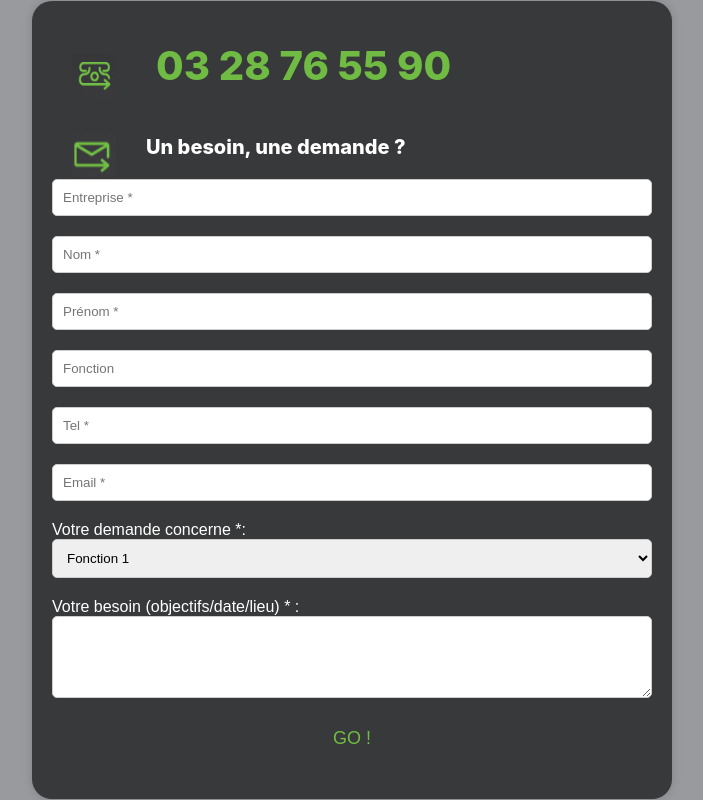
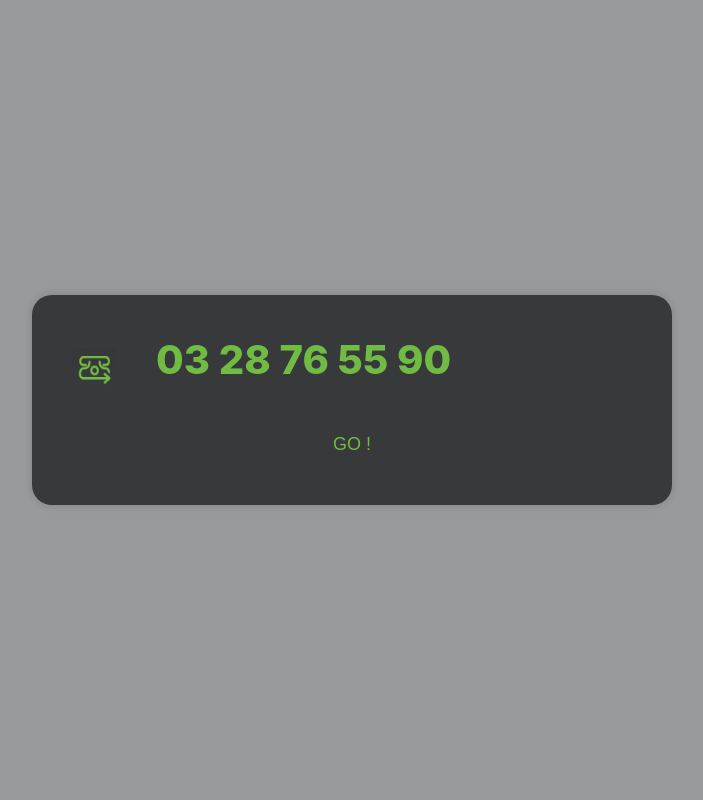
Before and after one commit to AxaZze/test_technique, a PHP site: page / in a window 1280 px wide. Shown: the whole page, without its empty margins (288-991 px from the left). Run offline with PHP 8.4, Linux system fonts and the light colour scheme.

Commit message:
Ajout commentaire

```diff
--- a/formulaire/index.php
+++ b/formulaire/index.php
@@ -1,15 +1,16 @@
 <!DOCTYPE html>
 <html>
     <head>
-        <title>Test formulaire</title>
-        <meta charset="utf-8">
-        <link rel="stylesheet" href="style.css">
-        <script src="https://ajax.googleapis.com/ajax/libs/jquery/3.5.1/jquery.min.js"></script>
+        <title>Test formulaire</title>  <!-- Définit le titre de la page -->
+        <meta charset="utf-8">  <!-- Définit l'encodage des caractères de la page -->
+        <link rel="stylesheet" href="style.css">  <!-- Lie la page à une feuille de style CSS -->
+        <script src="https://ajax.googleapis.com/ajax/libs/jquery/3.5.1/jquery.min.js"></script>  <!-- Importe la bibliothèque jQuery -->
         <script type="text/javascript">
-          $(document).ready(function(){
-              $("#myForm").submit(function(e){
-                  e.preventDefault();
+          $(document).ready(function(){  // Lorsque le document est prêt,
+              $("#myForm").submit(function(e){  // lorsque le formulaire est soumis,
+                  e.preventDefault();  // empêche le comportement de soumission par défaut.
 
+                  // Récupère les valeurs des champs du formulaire.
                   var entreprise = $("#entreprise").val();
                   var name = $("#name").val();
                   var prenom = $("#prenom").val();
@@ -19,20 +20,25 @@
                   var demande = $("#demande").val();
                   var description = $("#description").val();
 
+                  // Vérifie que tous les champs requis sont remplis et que l'email et le téléphone sont valides.
                   if(entreprise === "" || name === "" || prenom === "" || tel === "" || email === "" || demande ==="" || !validateEmail(email) || !validatePhone(tel)) {
+                      // Si ce n'est pas le cas, affiche une alerte.
                       alert("Veuillez remplir tous les champs requis correctement.");
                   } else {
+                    // Sinon, envoie les données à un script PHP à l'aide d'une requête AJAX.
                     $.post("controller.php", {entreprise: entreprise, name: name, prenom: prenom, fonction: fonction, tel: tel, email: email, demande: demande, description: description}, function(data, status){
-
                           if(status === 'success') {
+                              // Si la requête a réussi, affiche une alerte.
                               alert("Vos données ont été envoyées avec succès !");
                           } else {
+                              // Sinon, affiche une alerte d'erreur.
                               alert("Une erreur s'est produite. Veuillez réessayer plus tard.");
                           }
                       });
                   }
               });
 
+              // Fonctions de validation pour l'email et le téléphone.
               function validateEmail(email) {
                   var re = /\S+@\S+\.\S+/;
                   return re.test(email);
@@ -46,48 +52,16 @@
         </script>
     </head>
     <body>
-    <div class="form-container">
-            <form id="myForm">
+        <div class="form-container">  <!-- Container pour le formulaire -->
+            <form id="myForm">  <!-- Le formulaire lui-même -->
+                <!-- Divers champs de formulaire pour recueillir différentes informations de l'utilisateur -->
                 <div id="header">
                     <img id="logo" src="tel.png" alt="Logo" />
                     <p id="header-text">03 28 76 55 90</p>
                 </div>
-                <div id ="header2">
-                    <img id="logo2" src="mail.png" alt="Logo" />
-                    <p id="header-text2">Un besoin, une demande ?</p>
-                </div>
+                <!-- ... -->
                 <div class="form-field">
-                    <input id="entreprise" type="text" name="entreprise" placeholder="Entreprise *"/>
-                </div>
-                <div class="form-field">
-                    <input id="name" type="text" name="name" placeholder="Nom *"/>
-                </div>
-                <div class="form-field">
-                    <input id="prenom" type="text" name="prenom" placeholder="Prénom *"/>
-                </div>
-                <div class="form-field">
-                    <input id="fonction" type="text" name="fonction" placeholder="Fonction"/>
-                </div>
-                <div class="form-field">
-                    <input id="tel" type="text" name="tel" placeholder="Tel *"/>
-                </div>
-                <div class="form-field">
-                    <input id="email" type="email" name="email" placeholder="Email *"/>
-                </div>
-                <div class="form-field">
-                    <label class="field-label" for="demande">Votre demande concerne *:</label>
-                    <select id="demande" name="demande">
-                        <option value="fonction1">Fonction 1</option>
-                        <option value="fonction2">Fonction 2</option>
-                        <option value="fonction3">Fonction 3</option>
-                    </select>
-                </div>
-                <div class="form-field">
-                    <label class="field-label" for="description">Votre besoin (objectifs/date/lieu) * :</label>
-                    <textarea id="description" name="description" rows="4" cols="50"></textarea>
-                </div>
-                <div class="form-field">
-                    <button type="submit">GO !</button>
+                    <button type="submit">GO !</button>  <!-- Bouton pour soumettre le formulaire -->
                 </div>
           </form>
       </div>
```
